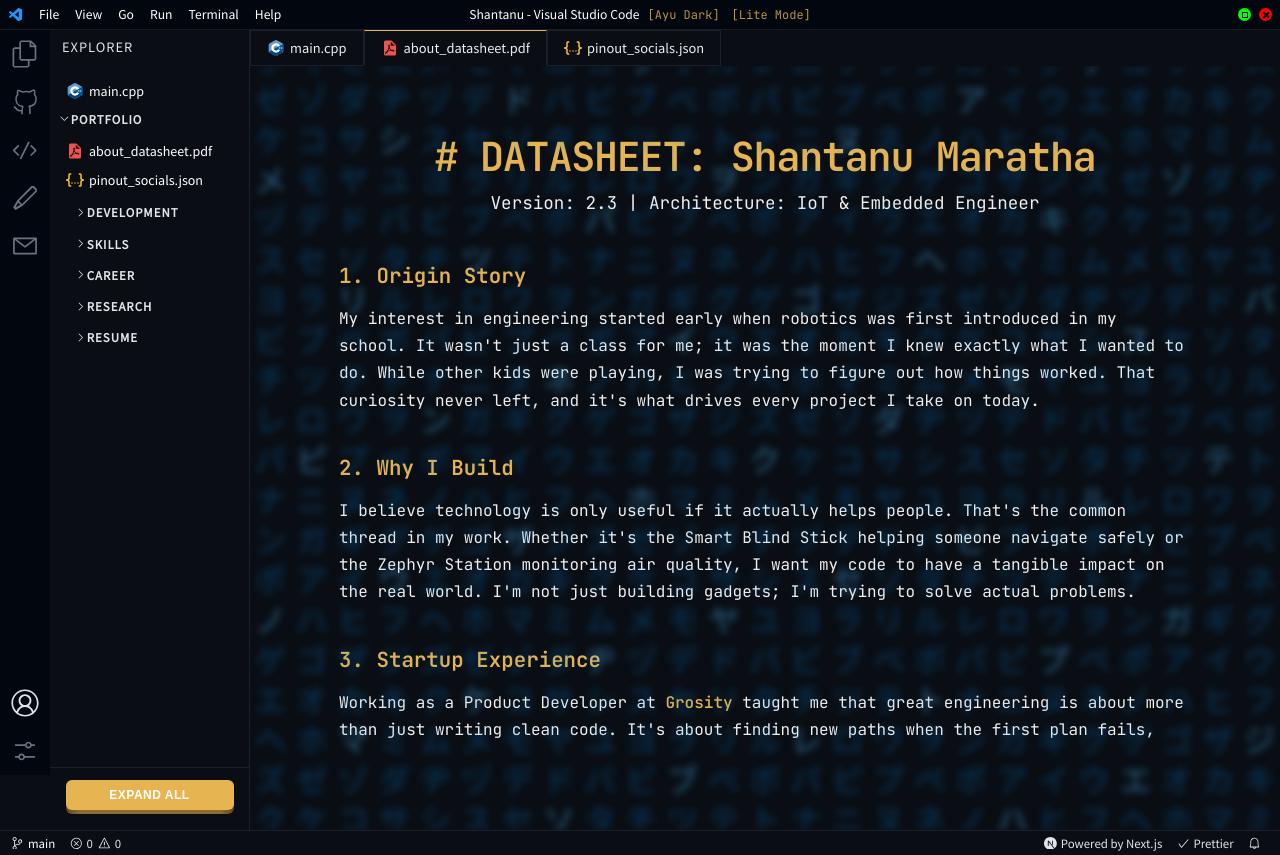
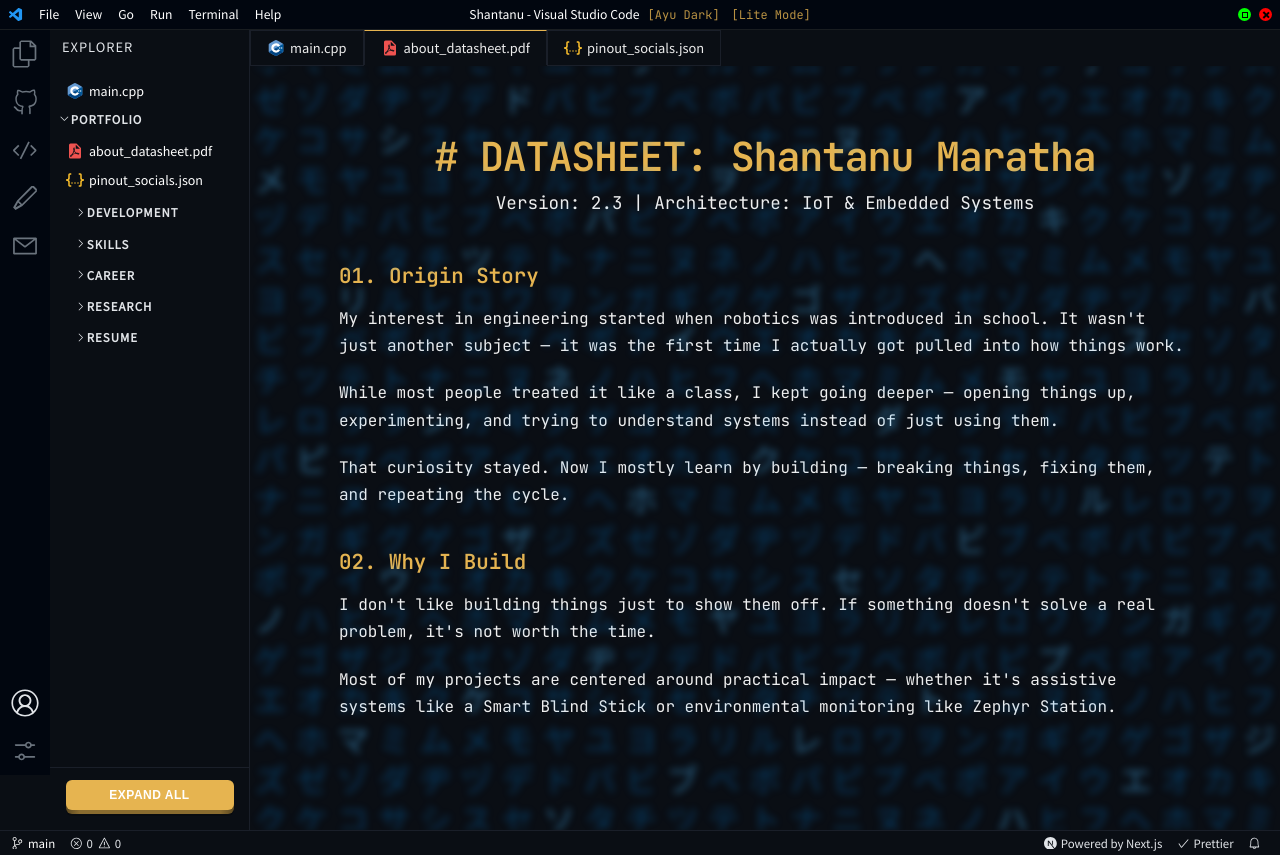
Before and after one commit to shaxntanu/VSCode-Portfolio, a Next.js app: page /about in a window 1280 px wide. Built offline with nearby package versions, Linux system fonts and the light colour scheme.

Commit message:
Update About page with grounded technical datasheet style and Ragastra experience

```diff
--- a/pages/about.tsx
+++ b/pages/about.tsx
@@ -5,41 +5,77 @@ const AboutPage = () => {
     <div className={styles.container}>
       <div className={styles.content}>
         <h1 className={styles.title}># DATASHEET: Shantanu Maratha</h1>
-        <div className={styles.subtitle}>Version: 2.3 | Architecture: IoT & Embedded Engineer</div>
+        <div className={styles.subtitle}>Version: 2.3 | Architecture: IoT & Embedded Systems</div>
 
         <div className={styles.aboutContent}>
           <section className={styles.section}>
-            <h2 className={styles.sectionTitle}>1. Origin Story</h2>
+            <h2 className={styles.sectionTitle}>01. Origin Story</h2>
             <p className={styles.paragraph}>
-              My interest in engineering started early when robotics was first introduced in my school. It wasn&apos;t just a class for me; it was the moment I knew exactly what I wanted to do. While other kids were playing, I was trying to figure out how things worked. That curiosity never left, and it&apos;s what drives every project I take on today.
+              My interest in engineering started when robotics was introduced in school. It wasn&apos;t just another subject — it was the first time I actually got pulled into how things work.
+            </p>
+            <p className={styles.paragraph}>
+              While most people treated it like a class, I kept going deeper — opening things up, experimenting, and trying to understand systems instead of just using them.
+            </p>
+            <p className={styles.paragraph}>
+              That curiosity stayed. Now I mostly learn by building — breaking things, fixing them, and repeating the cycle.
             </p>
           </section>
 
           <section className={styles.section}>
-            <h2 className={styles.sectionTitle}>2. Why I Build</h2>
+            <h2 className={styles.sectionTitle}>02. Why I Build</h2>
             <p className={styles.paragraph}>
-              I believe technology is only useful if it actually helps people. That&apos;s the common thread in my work. Whether it&apos;s the Smart Blind Stick helping someone navigate safely or the Zephyr Station monitoring air quality, I want my code to have a tangible impact on the real world. I&apos;m not just building gadgets; I&apos;m trying to solve actual problems.
+              I don&apos;t like building things just to show them off. If something doesn&apos;t solve a real problem, it&apos;s not worth the time.
+            </p>
+            <p className={styles.paragraph}>
+              Most of my projects are centered around practical impact — whether it&apos;s assistive systems like a Smart Blind Stick or environmental monitoring like Zephyr Station.
+            </p>
+            <p className={styles.paragraph}>
+              The goal is simple: make things that actually work in the real world, not just on paper.
             </p>
           </section>
 
           <section className={styles.section}>
-            <h2 className={styles.sectionTitle}>3. Startup Experience</h2>
+            <h2 className={styles.sectionTitle}>03. Startup Experience</h2>
             <p className={styles.paragraph}>
-              Working as a Product Developer at <span className={styles.highlight}>Grosity</span> taught me that great engineering is about more than just writing clean code. It&apos;s about finding new paths when the first plan fails, learning on the fly, and working with a team to ship a product. The fast-paced environment forced me to be adaptable and focused on results, not just theory.
+              Being a core member and working on <span className={styles.highlight}>Ragastra</span> gave me direct exposure to what building a product from scratch actually feels like.
+            </p>
+            <p className={styles.paragraph}>
+              There was no fixed roadmap — we had to figure things out as we went. From shaping ideas to turning them into working systems, I was involved in making decisions, solving problems, and pushing things forward.
+            </p>
+            <p className={styles.paragraph}>
+              It forced me to think beyond just code — handling uncertainty, adapting quickly, and focusing on execution instead of overplanning.
+            </p>
+            <p className={styles.paragraph}>
+              It made one thing clear: real-world building is chaotic, and you learn by doing, not by waiting.
             </p>
           </section>
 
           <section className={styles.section}>
-            <h2 className={styles.sectionTitle}>4. Offline Mode</h2>
+            <h2 className={styles.sectionTitle}>04. Offline Mode</h2>
             <p className={styles.paragraph}>
-              When I step away from the keyboard, I&apos;m usually reading. I dive into self-help and philosophy books or browse the latest research papers to see where the industry is going. I spend a lot of time listening to music and mentally sketching out my next project ideas.
+              When I&apos;m not building, I&apos;m usually reading or thinking about ideas.
+            </p>
+            <p className={styles.paragraph}>
+              I read a mix of self-improvement, philosophy, and technical research — mostly to understand how people think and where technology is heading.
+            </p>
+            <p className={styles.paragraph}>
+              Music is a big part of my routine, and a lot of project ideas actually come from just sitting and thinking.
             </p>
           </section>
 
           <section className={styles.section}>
-            <h2 className={styles.sectionTitle}>5. The Dream Build</h2>
+            <h2 className={styles.sectionTitle}>05. The Dream Build</h2>
             <p className={styles.paragraph}>
-              If I had unlimited resources, I&apos;d build a <span className={styles.highlight}>Neural-Feedback Prosthetic System</span>. Imagine a prosthetic limb that doesn&apos;t just move but actually lets the user feel what they are touching through advanced sensor arrays. It combines my passion for assistive tech with complex sensor integration, taking the concept of the Blind Stick to a completely new level.
+              If I had the resources, I&apos;d work on a <span className={styles.highlight}>Neural-Feedback Prosthetic System</span>.
+            </p>
+            <p className={styles.paragraph}>
+              The idea is to build a prosthetic limb that doesn&apos;t just move, but also provides real sensory feedback — allowing the user to feel touch.
+            </p>
+            <p className={styles.paragraph}>
+              It combines embedded systems, sensor integration, and assistive technology — everything I&apos;m currently exploring, but at a much deeper level.
+            </p>
+            <p className={styles.paragraph}>
+              Right now, I&apos;m focused on building smaller systems that move in that direction.
             </p>
           </section>
 
```
